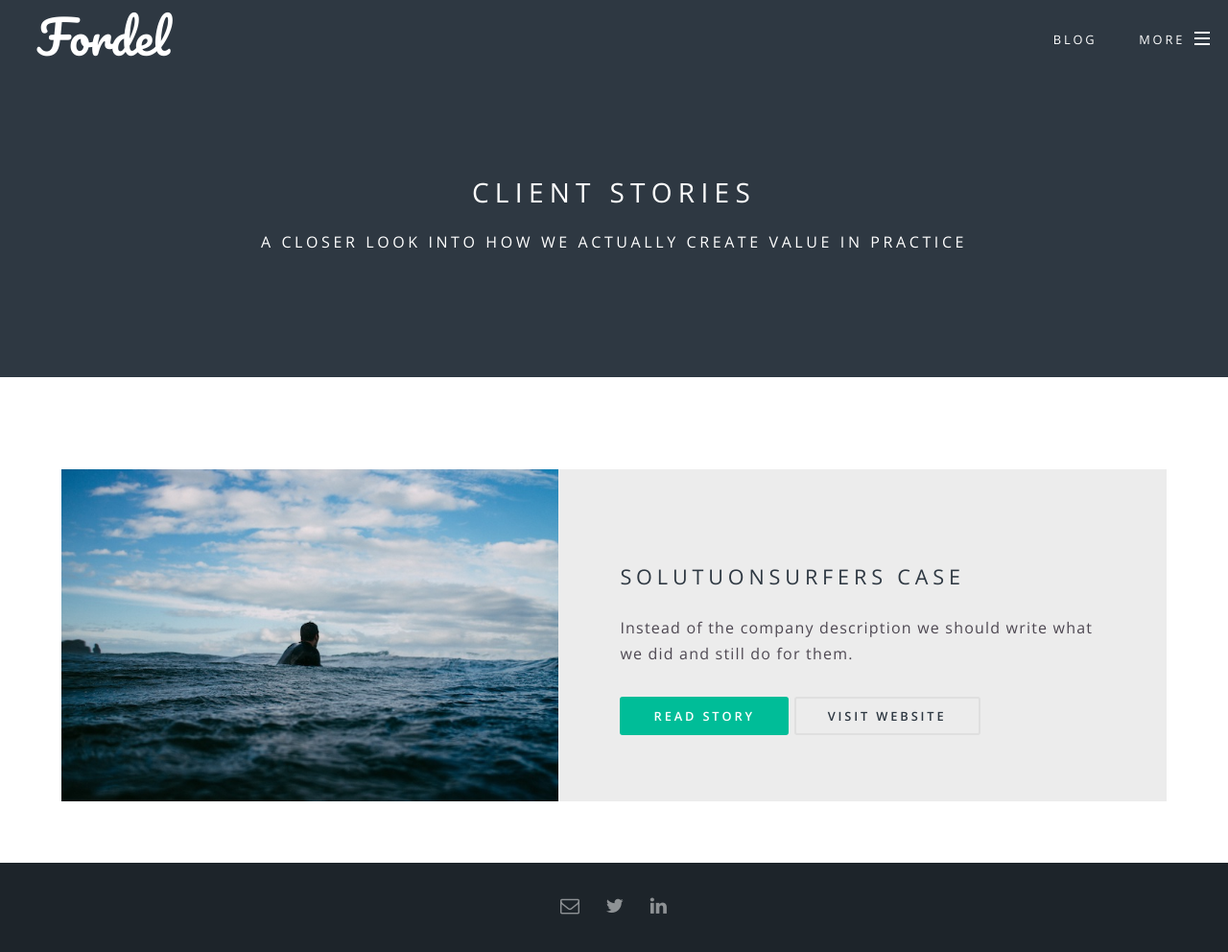
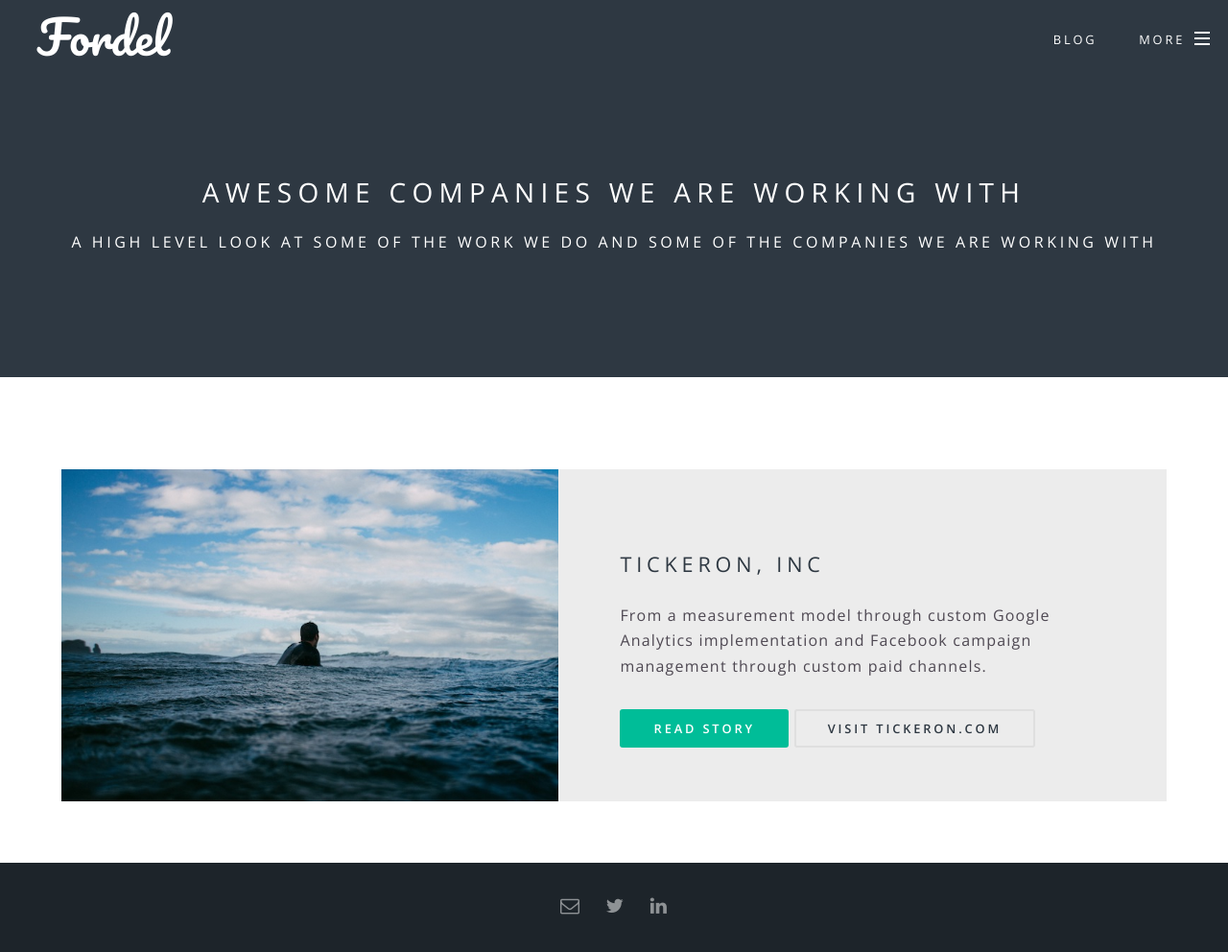
Before and after one commit to dan300/fordel-site, a Jekyll site: the page built from client-stories/index.html, in a window 1280 px wide and 999 px high. Shown: the top 992 px of the window at 96% size. Built offline with Jekyll 4.4.1, drawn with Linux system fonts in a browser that asks for light colours; comment, search, counter and statistics services are not loaded.

Commit message:
client story hp change

```diff
--- a/client-stories/index.html
+++ b/client-stories/index.html
@@ -1,8 +1,8 @@
 ---
-title: Client stories
-excerpt: A closer look into how we actually create value in practice
+title: Awesome companies we are working with
+excerpt: A high level look at some of the work we do and some of the companies we are working with
 metaTitle: Small Business Marketing Client Stories
-metaDescription: this is meta description only
+metaDescription: A high level look at some of the work we do and some of the companies we are working with
 userTitle: Stuff we can help with
 layout: page
 ogImage: this is og image url
@@ -18,10 +18,10 @@ ogTitle: this is og title
 								<img src="../images/case-study-image-solutionsurfers.jpg" alt="" />
 							</div>
 							<div class="content">
-								<h2>Solutuonsurfers case</h2>
-								<p>Instead of the company description we should write what we did and still do for them.</p>
-								<a class="button special" href="solutionsurfers">Read Story</a>
-								<a class="button" href="http://solutionsurfers.hu" target="_blank">Visit Website</a>
+								<h2>Tickeron, Inc</h2>
+								<p>From a measurement model through custom Google Analytics implementation and Facebook campaign management through custom paid channels.</p>
+								<a class="button special" href="tickeron">Read Story</a>
+								<a class="button" href="https://tickeron.com" target="_blank">Visit Tickeron.com</a>
 							</div>
 						</section>
 					</section>
--- a/client-stories/tickeron.html
+++ b/client-stories/tickeron.html
@@ -1,5 +1,5 @@
 ---
-title: How we help Tickeron Inc
+title: Tickeron + Fordel
 excerpt: How Tickeron Is Succeeding With Fordel’s Expertise In Paid Acquisition and Analytics
 metaTitle: Small Business Marketing Client Stories - Tickeron
 metaDescription: How Tickeron Is Succeeding With Fordel’s Expertise In Paid Acquisition and Analytics
@@ -16,8 +16,7 @@ ogTitle: this is og title
 							<h3>About Tickeron, Inc.</h3>
 							<p>The world of finance has a reputation for being opaque and confusing, and for many, investing feels more like a gamble than a smart fiscal decision. Tickeron wants to change that mindset.</p>
 							<p>By integrating cutting-edge, Artificial Intelligence-based analysis alongside a vast repository of financial information and easy access to financial advisors, Tickeron’s goal is to build the ultimate destination for financial information and portfolio management.</p>
-							<hr>
-							<p>It’s not quite as simple as “if you build it, they will come,” so after launching, Tickeron’s next task was to acquire paid users. And we at Fordel Agency had the opportunity to start working with Tickeron at this exciting time.</p>
+							<blockquote>It’s not quite as simple as “if you build it, they will come,” so after launching, Tickeron’s next task was to acquire paid users. And we at Fordel Agency had the opportunity to start working with Tickeron at this exciting time.</blockquote>
 
 Fordel specializes in finding out, executing and measuring the things that move businesses forward. This made the opportunity for a partnership with Tickeron so exciting – it was a perfect match for both of us. Based on the agency’s experience working with clients in a wide variety of industries and with multiple paid acquisition sources, Fordel was able to quickly draft a number of viable solutions for Tickeron to boost its user base.
 
```
